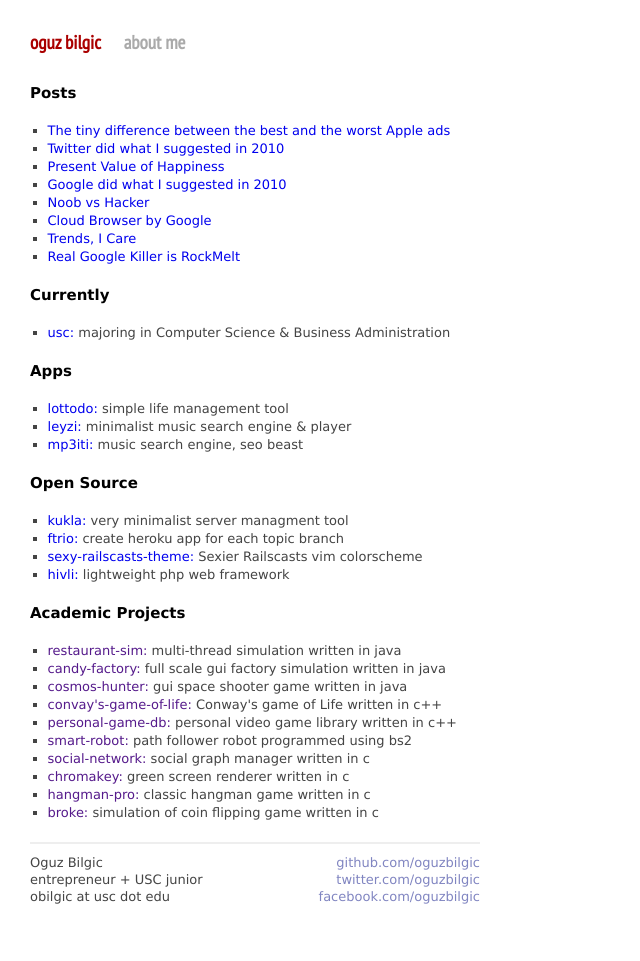
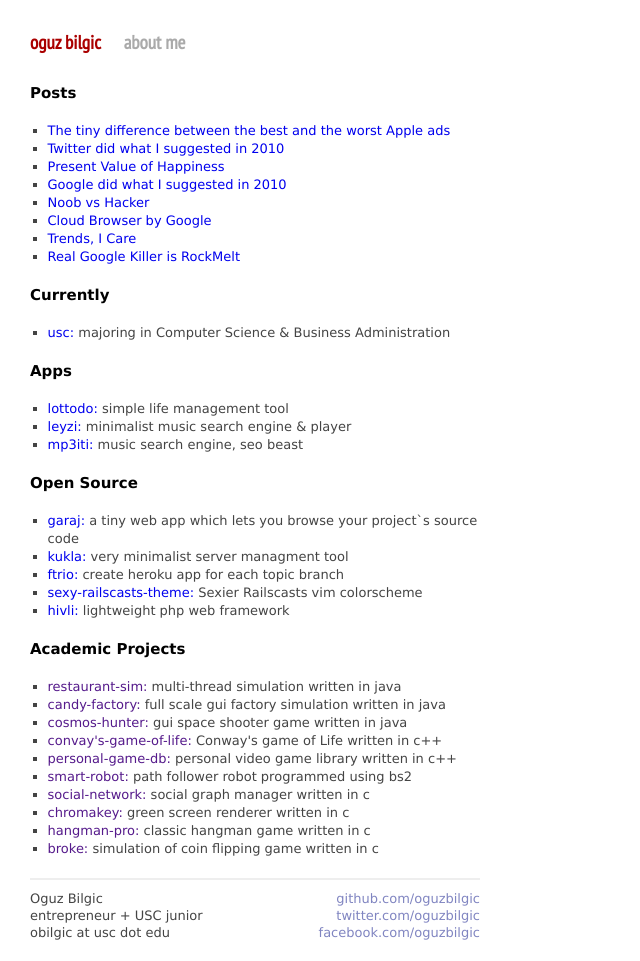
Before and after one commit to oguzbilgic/oguzbilgic.github.com, a Jekyll site: the page built from index.html, in a window 1280 px wide. Shown: the whole page, without its empty margins (0-640 px from the left). Built offline with Jekyll 4.4.1, drawn with Linux system fonts in a browser that asks for light colours; Markdown is read by kramdown in place of the engine named in the settings; before the commit the page ends 925 px from its top, so only the background shows below that.

Commit message:
Add garaj to index.html

```diff
--- a/index.html
+++ b/index.html
@@ -25,6 +25,7 @@
 
   <h2>Open Source</h2>
   <ul class="posts">
+    <li><a href="http://github.com/oguzbilgic/garaj/">garaj:</a> a tiny web app which lets you browse your project`s source code</li>
     <li><a href="http://github.com/oguzbilgic/kukla/">kukla:</a> very minimalist server managment tool</li>
     <li><a href="http://github.com/oguzbilgic/ftrio/">ftrio:</a> create heroku app for each topic branch</li>
     <li><a href="http://github.com/oguzbilgic/sexy-railscasts-theme/">sexy-railscasts-theme:</a> Sexier Railscasts vim colorscheme</li>
```
